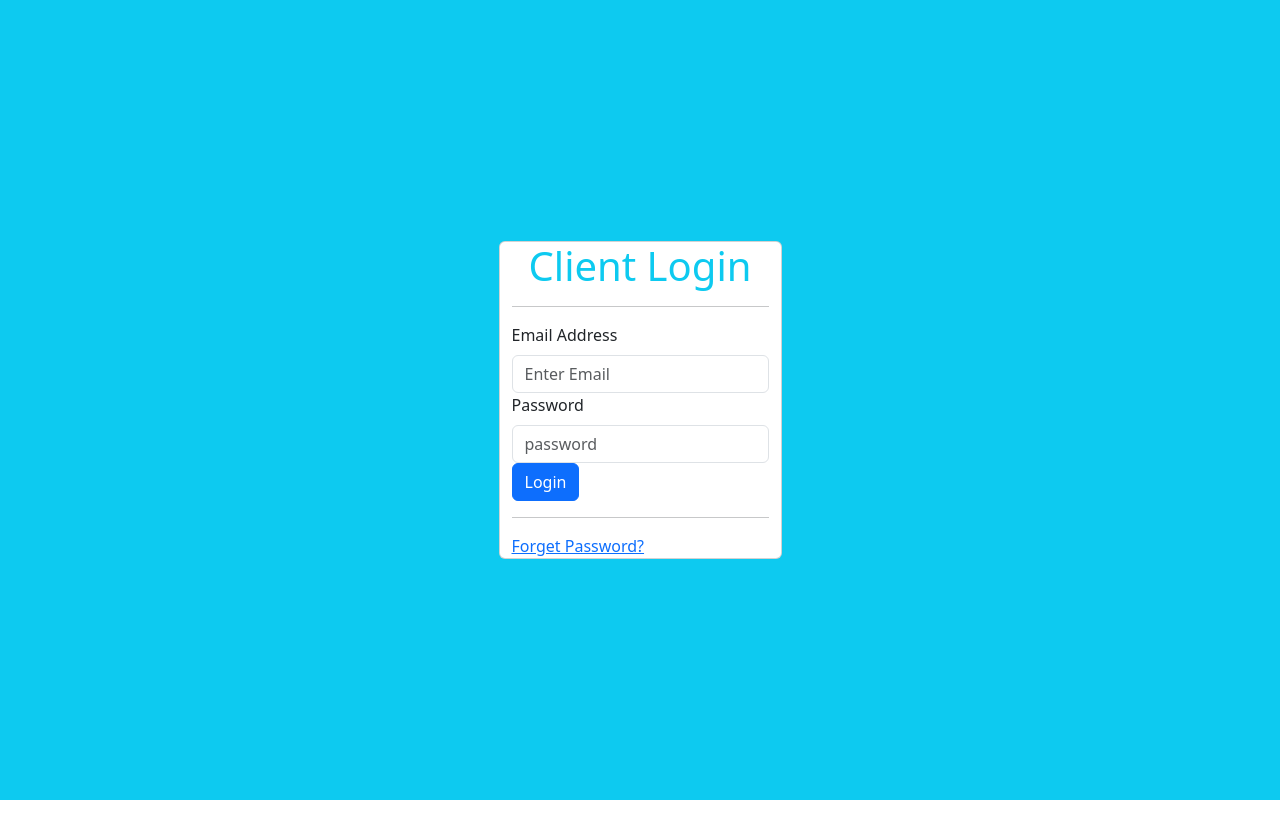
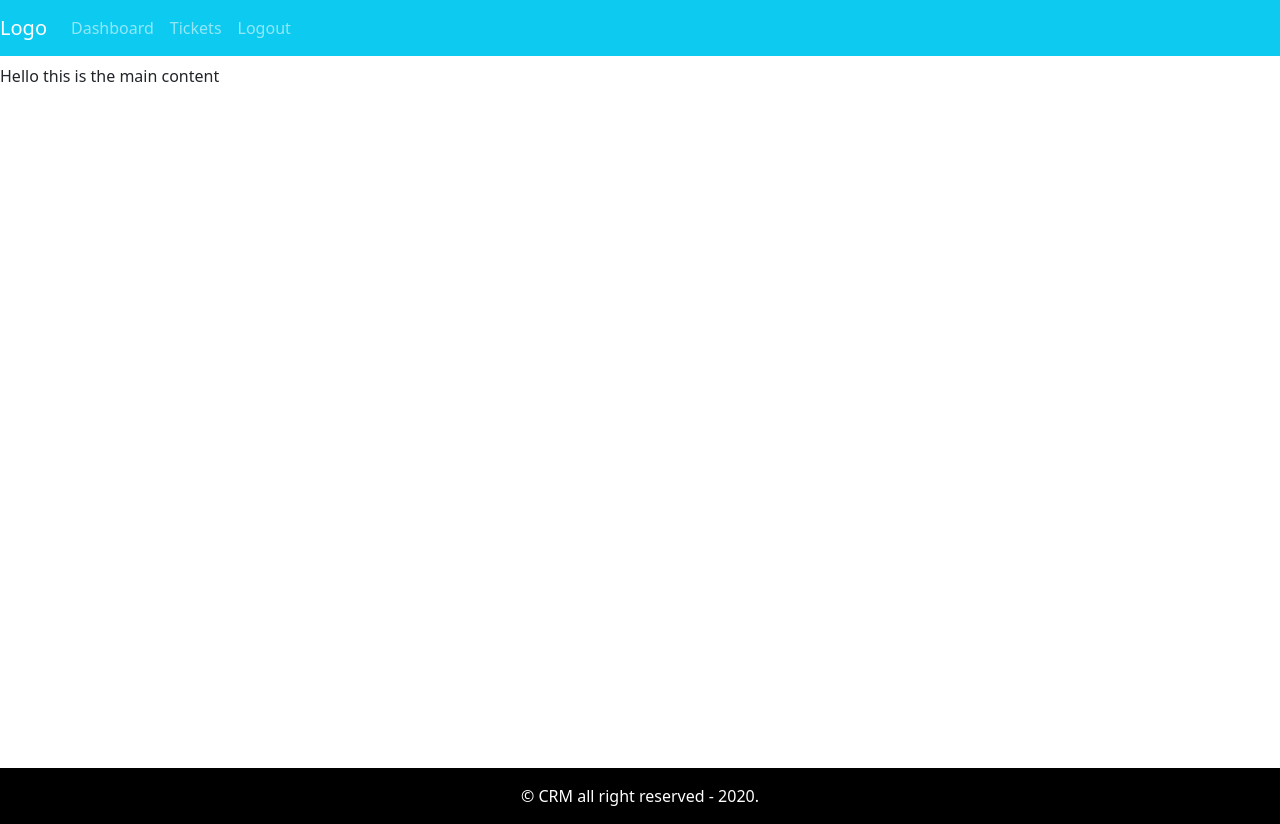
Before and after one commit to SANJAY81565/crm-frontend, a React (Create React App) app: page / in a window 1280 px wide. Before the commit the page ends 800 px from the top, so only its background shows below. Built offline with nearby package versions, Linux system fonts and the light colour scheme.

Commit message:
created layouts

```diff
--- a/src/App.css
+++ b/src/App.css
@@ -0,0 +1,24 @@
+.default-layout {
+    display: gird;
+    grid-template-rows: 80px auto 3rem;
+    grid-template-areas:
+      "header"
+      "main"
+      "footer";
+  }
+
+  header {
+    grid-area: header;
+  }
+
+  main {
+    grid-area: main;
+    min-height: 88vh;
+  }
+
+  footer {
+    grid-area: footer;
+    background: black;
+    padding: 1rem;
+    color: white;
+  }
--- a/src/App.js
+++ b/src/App.js
@@ -1,10 +1,14 @@
 import './App.css';
+import { DefaultLayout } from './layout/defaultLayout';
 import Entry from './pages/entry/Entry.page';
 
 function App() {
   return (
     <div className="App">
-      <Entry/>
+      {/*<Entry/>*/}
+      <DefaultLayout>
+        Hello this is the main content
+      </DefaultLayout>
     </div>
   );
 }
--- /dev/null
+++ b/src/layout/defaultLayout.js
@@ -0,0 +1,18 @@
+import React from "react";
+import { Header } from "./partials/Header.comp";
+import { Footer } from "./partials/Footer.comp";
+
+export const DefaultLayout = ({children}) => {
+  return (
+    <div className="default-layout">
+      <header className="header mb-2">
+        <Header />
+      </header>
+      <main className="main">{children}</main>
+
+      <footer className="footer">
+        <Footer />
+      </footer>
+    </div>
+  );
+};
--- /dev/null
+++ b/src/layout/partials/Footer.comp.js
@@ -0,0 +1,9 @@
+import React from "react";
+
+export const Footer = () => {
+  return (
+    <div className="text-center copy-right">
+      &copy; CRM all right reserved - 2020.
+    </div>
+  );
+};
--- /dev/null
+++ b/src/layout/partials/Header.comp.js
@@ -0,0 +1,23 @@
+import React from "react";
+import { Navbar, Nav } from "react-bootstrap";
+
+export const Header = () => {
+
+
+  return (
+    <Navbar collapseOnSelect bg="info" variant="dark" expand="md">
+      <Navbar.Brand>
+        Logo
+      </Navbar.Brand>
+      <Navbar.Toggle aria-controls="basic-navbar-nav" />
+      <Navbar.Collapse id="basic-navbar-nav">
+        <Nav className="ml-auto">
+            <Nav.Link>Dashboard</Nav.Link>
+            <Nav.Link>Tickets</Nav.Link>
+
+          <Nav.Link>Logout</Nav.Link>
+        </Nav>
+      </Navbar.Collapse>
+    </Navbar>
+  );
+};
```
